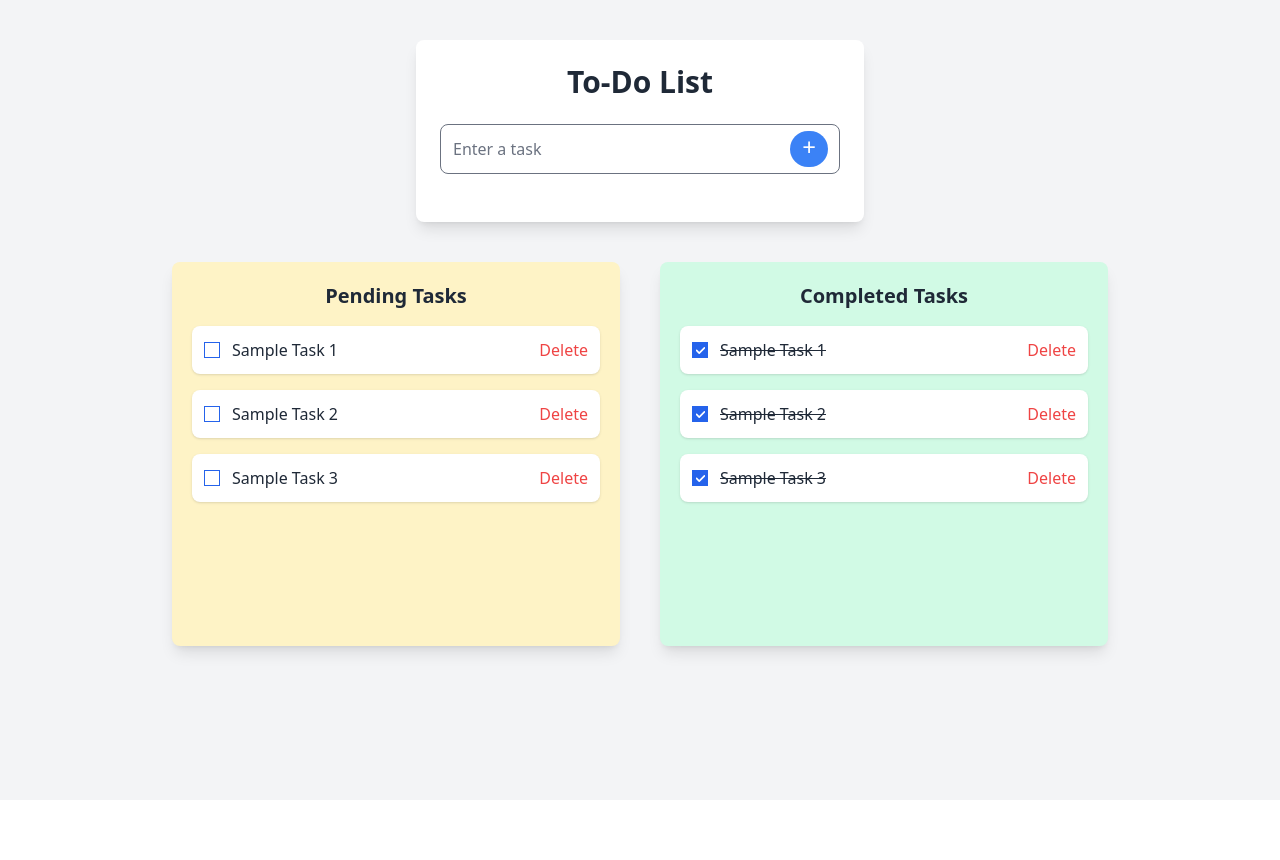
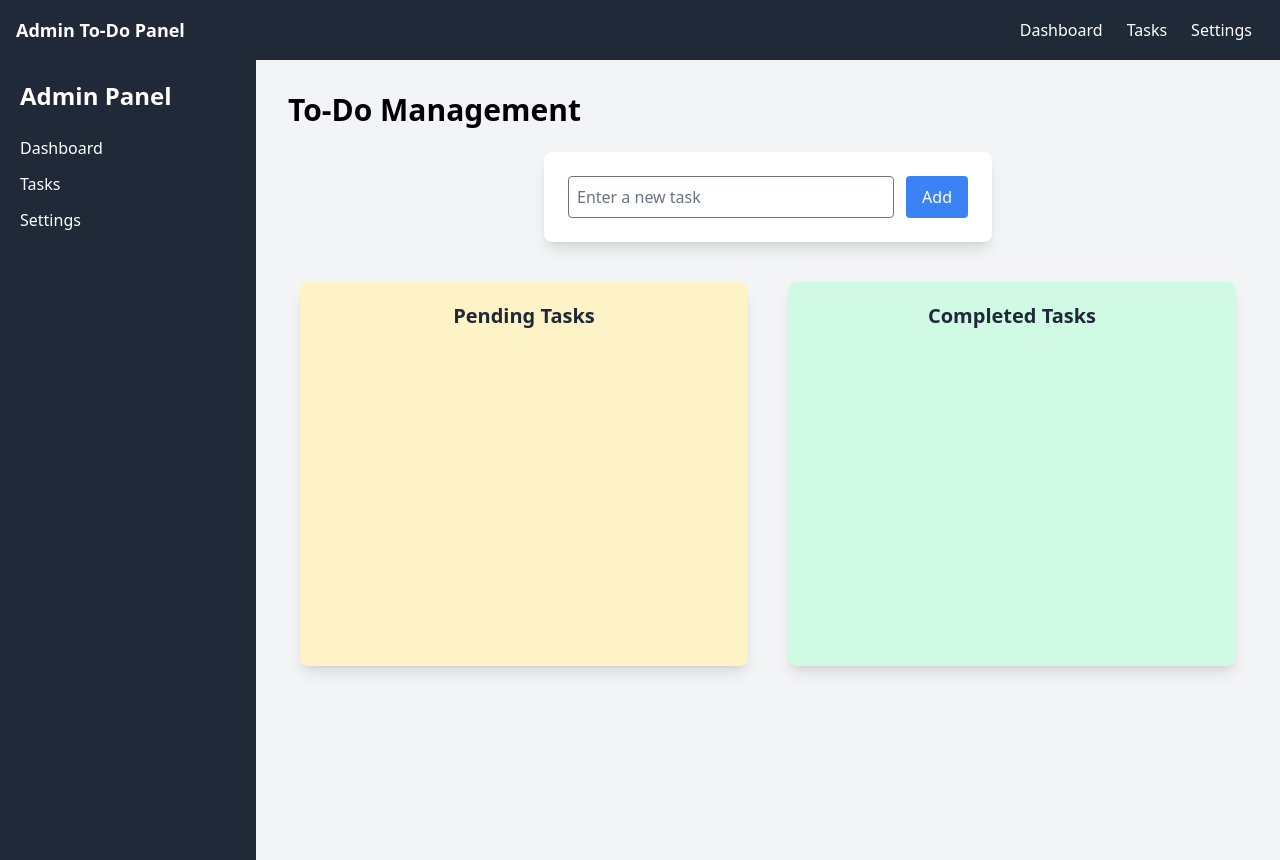
Before and after one commit to jaypawar12/React-Js, a React (Vite) app in the folder To-Do-List-App/: page / in a window 1280 px wide. Before the commit the page ends 800 px from the top, so only its background shows below. Built offline with nearby package versions, Linux system fonts and the light colour scheme.

Commit message:
To Do List

```diff
--- a/To-Do-List-App/src/App.tsx
+++ b/To-Do-List-App/src/App.tsx
@@ -1,49 +1,75 @@
 import { useState } from "react";
+import Navbar from "./components/Navbar";
 import TaskForm from "./components/TaskForm";
-import TaskList from "./components/TaskList";
+import TaskPending from "./components/TaskPending";
+import TaskComplete from "./components/TaskComplete";
 
-export default function App() {
-  const [tasks, setTasks] = useState([
-    { text: "Sample Task 1", completed: false },
-    { text: "Sample Task 2", completed: false },
-    { text: "Sample Task 3", completed: false },
-  ]);
+type Task = {
+  text: string;
+  completed: boolean;
+};
+
+export default function AdminDashboard() {
+  const [tasks, setTasks] = useState<Task[]>([]);
+
+  const addTask = (text: string) => {
+    setTasks([...tasks, { text, completed: false }]);
+  };
+
+  const toggleTaskCompletion = (index: number) => {
+    const updated = [...tasks];
+    updated[index].completed = !updated[index].completed;
+    setTasks(updated);
+  };
+
+  const deleteTask = (index: number) => {
+    const updated = tasks.filter((_, i) => i !== index);
+    setTasks(updated);
+  };
 
   return (
-    <div className="min-h-screen bg-gray-100 py-10">
+    <div className="min-h-screen bg-gray-100">
+      <Navbar />
 
-      <div className="bg-white p-6 rounded-lg shadow-lg w-full max-w-md mx-auto">
-        <h3 className="text-3xl font-bold text-gray-800 mb-6 text-center">
-          To-Do List
-        </h3>
+      <div className="flex">
 
-        <TaskForm />
+        {/* Sidebar */}
+        <aside className="w-64 bg-gray-800 text-white p-5 min-h-screen">
+          <h2 className="text-2xl font-bold mb-6">Admin Panel</h2>
+          <nav>
+            <ul className="space-y-3">
+              <li><a href="#" className="hover:underline">Dashboard</a></li>
+              <li><a href="#" className="hover:underline">Tasks</a></li>
+              <li><a href="#" className="hover:underline">Settings</a></li>
+            </ul>
+          </nav>
+        </aside>
+
+        {/* Main Content */}
+        <main className="flex-1 p-8">
+          <h1 className="text-3xl font-bold mb-6">To-Do Management</h1>
+
+          {/* Task Form */}
+          <div className="bg-white p-6 rounded-lg shadow-lg max-w-md mx-auto mb-10">
+            <TaskForm addTask={addTask} />
+          </div>
+
+          {/* Task Lists */}
+          <div className="flex flex-wrap gap-10 justify-center">
+            <TaskPending
+              tasks={tasks.filter((task) => !task.completed)}
+              toggleTaskCompletion={toggleTaskCompletion}
+              deleteTask={deleteTask}
+            />
+
+            <TaskComplete
+              tasks={tasks.filter((task) => task.completed)}
+              toggleTaskCompletion={toggleTaskCompletion}
+              deleteTask={deleteTask}
+            />
+          </div>
+        </main>
       </div>
-
-      <div className="flex flex-wrap gap-10 justify-center mt-10 px-5">
-
-        <TaskList
-          title="Pending Tasks"
-          bgColor="bg-amber-100"
-          tasks={[
-            { text: "Sample Task 1", completed: false },
-            { text: "Sample Task 2", completed: false },
-            { text: "Sample Task 3", completed: false },
-          ]}
-        />
-
-        <TaskList
-          title="Completed Tasks"
-          bgColor="bg-green-100"
-          tasks={[
-            { text: "Sample Task 1", completed: true },
-            { text: "Sample Task 2", completed: true },
-            { text: "Sample Task 3", completed: true },
-          ]}
-        />
-
-      </div>
-
     </div>
   );
 }
--- /dev/null
+++ b/To-Do-List-App/src/components/Navbar.tsx
@@ -0,0 +1,14 @@
+export default function Navbar() {
+  return (
+    <nav className="bg-gray-800 p-4 text-white">
+      <div className="container mx-auto flex justify-between items-center">
+        <div className="text-lg font-bold">Admin To-Do Panel</div>
+        <div>
+          <a href="#" className="px-3 hover:underline">Dashboard</a>
+          <a href="#" className="px-3 hover:underline">Tasks</a>
+          <a href="#" className="px-3 hover:underline">Settings</a>
+        </div>
+      </div>
+    </nav>
+  );
+}
--- /dev/null
+++ b/To-Do-List-App/src/components/TaskComplete.tsx
@@ -0,0 +1,59 @@
+type Task = {
+  text: string;
+  completed: boolean;
+};
+
+type TaskCompleteProps = {
+  tasks: Task[];
+  toggleTaskCompletion: (index: number) => void;
+  deleteTask: (index: number) => void;
+};
+
+export default function TaskComplete({
+  tasks,
+  toggleTaskCompletion,
+  deleteTask,
+}: TaskCompleteProps) {
+  return (
+    <div className="p-5 rounded-lg shadow-lg w-full max-w-md h-96 bg-green-100 overflow-y-auto space-y-4">
+      <h4 className="text-xl font-semibold text-gray-800 mb-4 text-center">
+        Completed Tasks
+      </h4>
+
+      {tasks.map((task, index) => (
+        <div
+          key={index}
+          className="flex items-center justify-between bg-white p-3 rounded-lg shadow"
+        >
+          <input
+            type="checkbox"
+            checked={task.completed}
+            onChange={() => toggleTaskCompletion(index)}
+            className="mr-3"
+          />
+
+          <span className="flex-1 text-gray-800 line-through">{task.text}</span>
+
+          <button
+            className="text-red-500 hover:text-red-700"
+            onClick={() => deleteTask(index)}
+          >
+            <svg
+              viewBox="0 0 24 24"
+              fill="none"
+              xmlns="http://www.w3.org/2000/svg"
+              className="w-5 h-5"
+            >
+              <path
+                fillRule="evenodd"
+                clipRule="evenodd"
+                d="M5.29289 5.29289C5.68342 4.90237 6.31658 4.90237 6.70711 5.29289L12 10.5858L17.2929 5.29289C17.6834 4.90237 18.3166 4.90237 18.7071 5.29289C19.0976 5.68342 19.0976 6.31658 18.7071 6.70711L13.4142 12L18.7071 17.2929C19.0976 17.6834 19.0976 18.3166 18.7071 18.7071C18.3166 19.0976 17.6834 19.0976 17.2929 18.7071L12 13.4142L6.70711 18.7071C6.31658 19.0976 5.68342 19.0976 5.29289 18.7071C4.90237 18.3166 4.90237 17.6834 5.29289 17.2929L10.5858 12L5.29289 6.70711C4.90237 6.31658 4.90237 5.68342 5.29289 5.29289Z"
+                fill="#0F1729"
+              />
+            </svg>
+          </button>
+        </div>
+      ))}
+    </div>
+  );
+}
--- a/To-Do-List-App/src/components/TaskForm.tsx
+++ b/To-Do-List-App/src/components/TaskForm.tsx
@@ -1,17 +1,33 @@
-export default function TaskForm() {
+import { useState } from "react";
+
+type TaskFormProps = {
+  addTask: (text: string) => void;
+};
+
+export default function TaskForm({ addTask }: TaskFormProps) {
+  const [text, setText] = useState("");
+
+  const handleSubmit = (e: React.FormEvent) => {
+    e.preventDefault();
+    if (text.trim() === "") return;
+    addTask(text);
+    setText("");
+  };
+
   return (
-        <form className="relative mb-6">
+    <form onSubmit={handleSubmit} className="flex gap-3">
       <input
         type="text"
-                placeholder="Enter a task"
-                className="w-full p-3 border rounded-lg focus:outline-none focus:ring-2 focus:ring-blue-400 pr-12"
+        value={text}
+        onChange={(e) => setText(e.target.value)}
+        placeholder="Enter a new task"
+        className="flex-1 p-2 border rounded"
       />
-
       <button
         type="submit"
-                className="absolute right-3 top-1/2 transform -translate-y-1/2 bg-blue-500 text-white px-3 pb-1 rounded-full hover:bg-blue-600 transition text-2xl"
+        className="bg-blue-500 text-white px-4 rounded hover:bg-blue-600"
       >
-                +
+        Add
       </button>
     </form>
   );
--- a/To-Do-List-App/src/components/TaskList.tsx
+++ /dev/null
@@ -1,17 +0,0 @@
-export default function TaskList({ title, bgColor, tasks }) {
-  return (
-    <div className={`${bgColor} p-5 rounded-lg shadow-lg w-full max-w-md h-96 overflow-y-auto space-y-4`}>
-      <h4 className="text-xl font-semibold text-gray-800 mb-4 text-center">{title}</h4>
-
-      {tasks.map((task, index) => (
-        <div key={index} className="flex items-center justify-between bg-white p-3 rounded-lg shadow">
-          <input type="checkbox" checked={task.completed} disabled className="mr-3" />
-          <span className={`flex-1 text-gray-800 ${task.completed ? 'line-through' : ''}`}>
-            {task.text}
-          </span>
-          <button className="text-red-500 hover:text-red-700">Delete</button>
-        </div>
-      ))}
-    </div>
-  );
-}
--- /dev/null
+++ b/To-Do-List-App/src/components/TaskPending.tsx
@@ -0,0 +1,59 @@
+type Task = {
+  text: string;
+  completed: boolean;
+};
+
+type TaskPendingProps = {
+  tasks: Task[];
+  toggleTaskCompletion: (index: number) => void;
+  deleteTask: (index: number) => void;
+};
+
+export default function TaskPending({
+  tasks,
+  toggleTaskCompletion,
+  deleteTask,
+}: TaskPendingProps) {
+  return (
+    <div className="p-5 rounded-lg shadow-lg w-full max-w-md h-96 bg-amber-100 overflow-y-auto space-y-4">
+      <h4 className="text-xl font-semibold text-gray-800 mb-4 text-center">
+        Pending Tasks
+      </h4>
+
+      {tasks.map((task, index) => (
+        <div
+          key={index}
+          className="flex items-center justify-between bg-white p-3 rounded-lg shadow"
+        >
+          <input
+            type="checkbox"
+            checked={task.completed}
+            onChange={() => toggleTaskCompletion(index)}
+            className="mr-3"
+          />
+
+          <span className="flex-1 text-gray-800">{task.text}</span>
+
+          <button
+            className="text-red-500 hover:text-red-700"
+            onClick={() => deleteTask(index)}
+          >
+            <svg
+              viewBox="0 0 24 24"
+              fill="none"
+              xmlns="http://www.w3.org/2000/svg"
+              className="w-5 h-5"
+            >
+              <path
+                fillRule="evenodd"
+                clipRule="evenodd"
+                d="M5.29289 5.29289C5.68342 4.90237 6.31658 4.90237 6.70711 5.29289L12 10.5858L17.2929 5.29289C17.6834 4.90237 18.3166 4.90237 18.7071 5.29289C19.0976 5.68342 19.0976 6.31658 18.7071 6.70711L13.4142 12L18.7071 17.2929C19.0976 17.6834 19.0976 18.3166 18.7071 18.7071C18.3166 19.0976 17.6834 19.0976 17.2929 18.7071L12 13.4142L6.70711 18.7071C6.31658 19.0976 5.68342 19.0976 5.29289 18.7071C4.90237 18.3166 4.90237 17.6834 5.29289 17.2929L10.5858 12L5.29289 6.70711C4.90237 6.31658 4.90237 5.68342 5.29289 5.29289Z"
+                fill="#0F1729"
+              />
+            </svg>
+          </button>
+        </div>
+      ))}
+    </div>
+  );
+}
```
Also changed, not shown: To-Do-List-App/stud-form.txt (deleted). Lines whose indentation alone changed are shown as unchanged.
